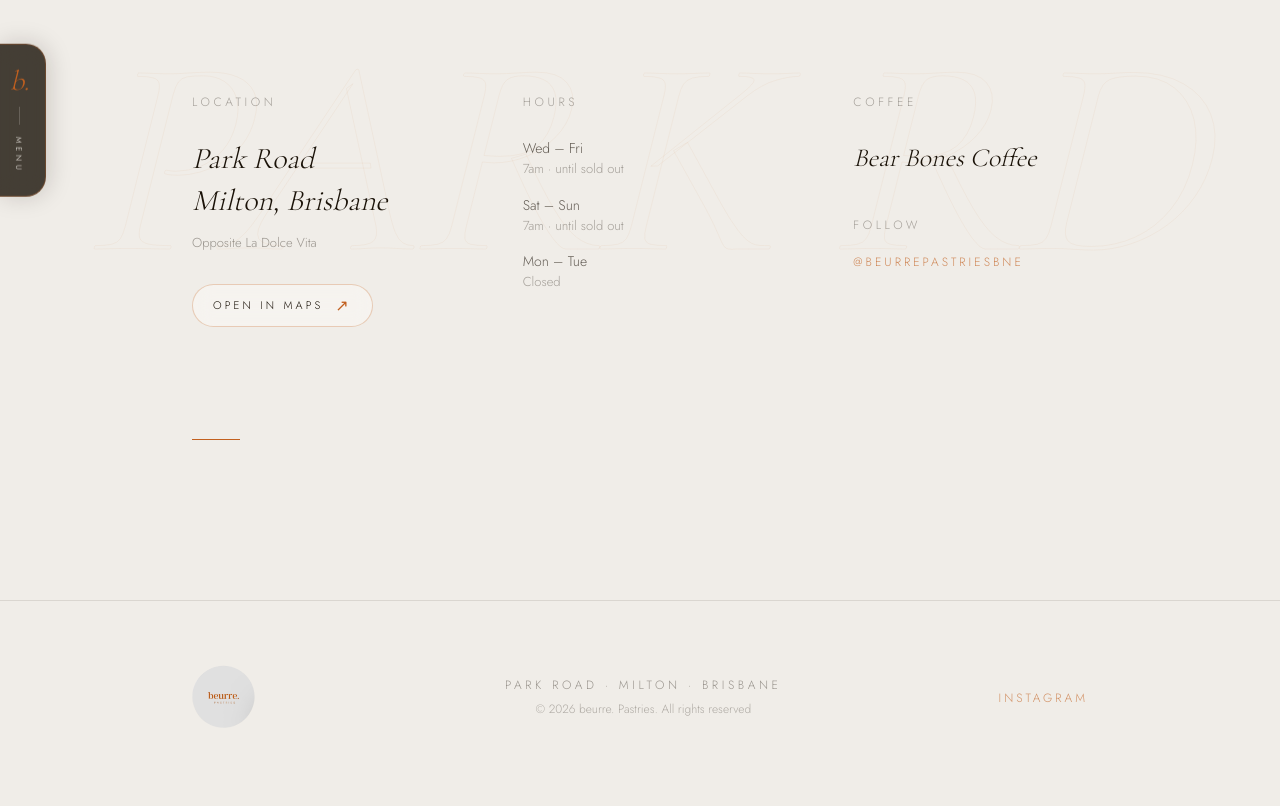
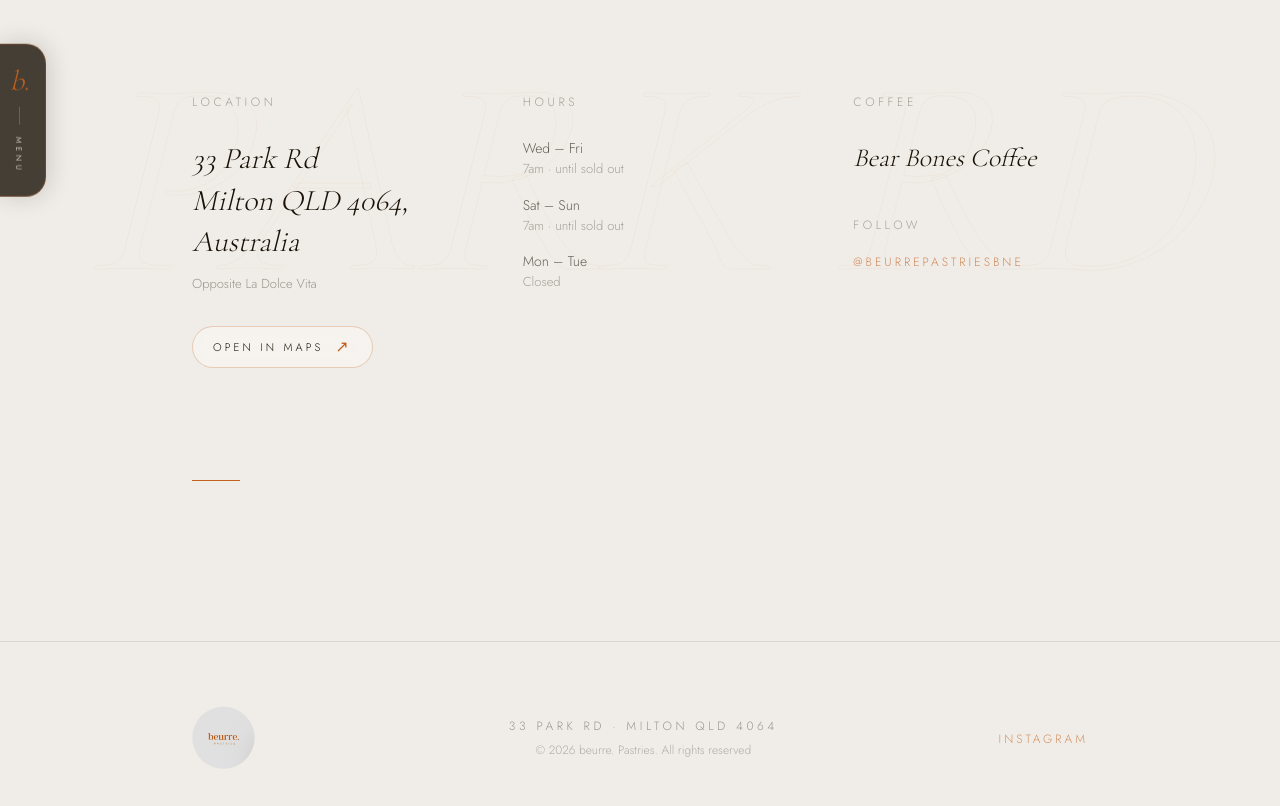
Before and after one commit to Wissko/beurre-pastries-v2, a Next.js app: page /visit in a window 1280 px wide. Shown: the part 280-1086 px from the top of the page. Built offline with nearby package versions, Linux system fonts and the light colour scheme.

Commit message:
fix: update sitewide address and maps link

```diff
--- a/app/layout.tsx
+++ b/app/layout.tsx
@@ -19,14 +19,14 @@
 });
 
 export const metadata: Metadata = {
-  title: "beurre. PASTRIES. Park Road, Milton, Brisbane",
+  title: "beurre. PASTRIES. 33 Park Rd, Milton QLD 4064",
   description:
-    "Artisan pastries by Will Leung. Croissants, viennoiseries and seasonal creations. Park Road, Milton, Brisbane. Bear Bones Coffee.",
+    "Artisan pastries by Will Leung. Croissants, viennoiseries and seasonal creations. 33 Park Rd, Milton QLD 4064, Australia. Bear Bones Coffee.",
   keywords:
-    "beurre pastries, artisan pastries, Brisbane, Milton, croissant, viennoiserie, Will Leung",
+    "beurre pastries, artisan pastries, Brisbane, Milton, Park Road, croissant, viennoiserie, Will Leung",
   openGraph: {
     title: "beurre. PASTRIES",
-    description: "Artisan pastries. Park Road · Milton · Brisbane.",
+    description: "Artisan pastries. 33 Park Rd · Milton QLD 4064.",
     type: "website",
   },
 };
--- a/app/visit/page.tsx
+++ b/app/visit/page.tsx
@@ -12,9 +12,9 @@
   { day: "Mon – Tue", time: "Closed" },
 ];
 
-const locationLabel = "Park Road, Milton, Brisbane";
+const locationLabel = "33 Park Rd, Milton QLD 4064, Australia";
 const locationNote = "Opposite La Dolce Vita";
-const mapsQuery = encodeURIComponent(`${locationLabel} ${locationNote}`);
+const mapsQuery = encodeURIComponent(locationLabel);
 const mapsHref = `https://www.google.com/maps/search/?api=1&query=${mapsQuery}`;
 
 export default function VisitPage() {
@@ -73,7 +73,7 @@
             >
               <p className="font-jost text-xs tracking-[0.3em] uppercase opacity-35 mb-7" style={{ fontWeight: 300 }}>Location</p>
               <p className="font-cormorant italic leading-snug mb-3" style={{ fontSize: "30px", color: "#1a1208" }}>
-                Park Road<br />Milton, Brisbane
+                33 Park Rd<br />Milton QLD 4064, Australia
               </p>
               <p className="font-jost opacity-40 mt-2" style={{ fontSize: "13px", fontWeight: 300 }}>{locationNote}</p>
               <a
--- a/components/FooterSection.tsx
+++ b/components/FooterSection.tsx
@@ -49,7 +49,7 @@
             className="font-jost text-xs tracking-[0.3em] uppercase opacity-40"
             style={{ fontWeight: 300 }}
           >
-            Park Road · Milton · Brisbane
+            33 Park Rd · Milton QLD 4064
           </p>
           <p
             className="font-jost text-xs opacity-30 mt-2"
--- a/components/HeroSection.tsx
+++ b/components/HeroSection.tsx
@@ -61,7 +61,7 @@
           animate={{ opacity: 0.6, y: 0 }}
           transition={{ duration: 1.6, delay: 0.4, ease: EASE_LUXURY }}
         >
-          Park Road · Milton · Brisbane
+          33 Park Rd · Milton QLD 4064
         </motion.p>
 
         {/* Main title - curtain lift */}
--- a/components/LuxuryMenu.tsx
+++ b/components/LuxuryMenu.tsx
@@ -177,7 +177,7 @@
                 className="font-jost text-[10px] tracking-[0.35em] uppercase"
                 style={{ color: "#f0ede8", opacity: 0.25, fontWeight: 300 }}
               >
-                Park Road · Milton · Brisbane · @beurrepastriesbne
+                33 Park Rd · Milton QLD 4064 · @beurrepastriesbne
               </p>
             </motion.div>
           </motion.div>
--- a/components/VisitSection.tsx
+++ b/components/VisitSection.tsx
@@ -85,9 +85,9 @@
               className="font-cormorant italic leading-snug"
               style={{ fontSize: "28px", color: "#1a1208" }}
             >
-              Park Road
+              33 Park Rd
               <br />
-              Milton, Brisbane
+              Milton QLD 4064, Australia
             </p>
             <p
               className="font-jost opacity-50 mt-3"
```
